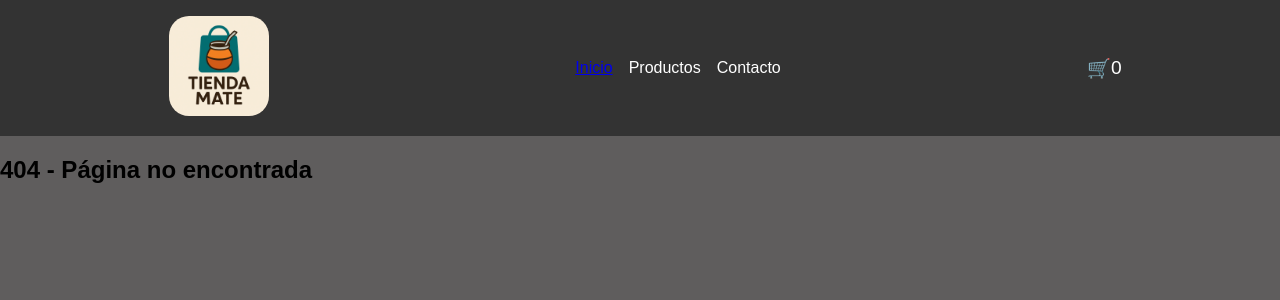
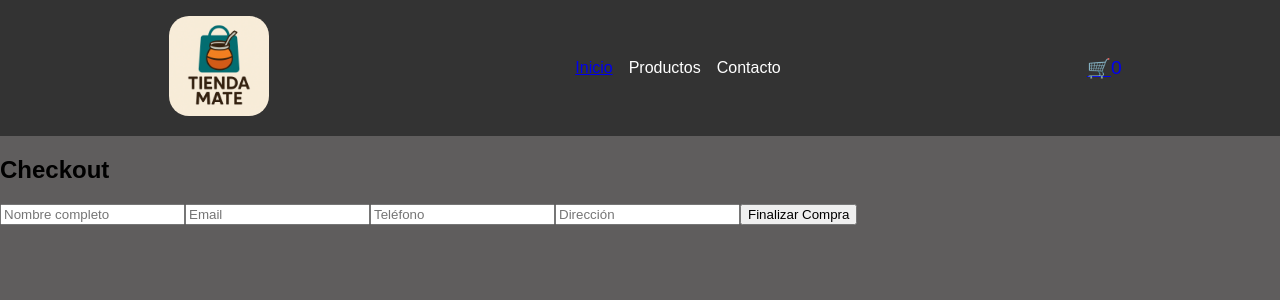
Before and after one commit to germansz10/TiendaMates-Sanchez, a React (Vite) app in the folder my-react-app/: page /checkout in a window 1280 px wide. Before the commit this address had no page. Shown: the top 300 px of the page. Built offline with nearby package versions, Linux system fonts and the light colour scheme.

Commit message:
carrito y firestore

```diff
--- a/my-react-app/package.json
+++ b/my-react-app/package.json
@@ -10,6 +10,7 @@
     "preview": "vite preview"
   },
   "dependencies": {
+    "firebase": "^11.10.0",
     "react": "^19.1.0",
     "react-dom": "^19.1.0"
   },
--- a/my-react-app/src/App.jsx
+++ b/my-react-app/src/App.jsx
@@ -2,15 +2,24 @@ import { Routes, Route } from 'react-router-dom';
 import NavBar from './components/NavBar/NavBar';
 import ItemListContainer from './components/ItemListContainer/ItemListContainer';
 import ItemDetailContainer from './components/ItemDetailContainer/ItemDetailContainer';
+import { CartProvider } from './context/CartContext';
+import Cart from './components/Cart/Cart';
+import CheckoutForm from './components/CheckoutForm/CheckoutForm';
+
+
 
 const App = () => {
   return (
     <>
+    <CartProvider>
       <NavBar />
       <Routes>
         <Route path="/" element={<ItemListContainer greeting="¡Bienvenido a Tienda Mate!" />} />
         <Route path="/category/:categoryId" element={<ItemListContainer />} />
         <Route path="/item/:itemId" element={<ItemDetailContainer />} />
+        <Route path="/cart" element={<Cart />} />
+        <Route path="/checkout" element={<CheckoutForm />} />
+
 
 
         {/* MENSAJES DE ERROR */}
@@ -18,6 +27,7 @@ const App = () => {
         <Route path="/category/*" element={<h2>404 - Página no encontrada</h2>} />
         <Route path="*" element={<h2>404 - Página no encontrada</h2>} />
       </Routes>
+    </CartProvider>
     </>
   );
 };
--- /dev/null
+++ b/my-react-app/src/components/Cart/Cart.jsx
@@ -0,0 +1,36 @@
+import { useContext } from 'react';
+import { CartContext } from '../../context/CartContext';
+import CartItem from '../CartItem/CartItem';
+import { Link } from 'react-router-dom';
+
+const Cart = () => {
+  const { cart, cartTotal, clearCart } = useContext(CartContext);
+
+  if (cart.length === 0) {
+    return (
+      <div>
+        <h2>Tu carrito está vacío</h2>
+        <Link to="/">Seguir comprando</Link>
+      </div>
+    );
+  }
+
+  return (
+    <div>
+      <h2>Carrito de Compras</h2>
+      {cart.map(item => (
+        <CartItem key={item.id} item={item} />
+      ))}
+
+      <h3>Total: ${cartTotal().toLocaleString('es-AR')}</h3>
+
+      <button onClick={clearCart}>Vaciar carrito</button>
+
+      <Link to="/checkout">
+        <button>Finalizar compra</button>
+      </Link>
+    </div>
+  );
+};
+
+export default Cart;
--- /dev/null
+++ b/my-react-app/src/components/CartItem/CartItem.jsx
@@ -0,0 +1,19 @@
+import { useContext } from 'react';
+import { CartContext } from '../../context/CartContext';
+
+const CartItem = ({ item }) => {
+  const { removeItem } = useContext(CartContext);
+
+  return (
+    <div style={{ borderBottom: '1px solid #ccc', marginBottom: '10px', paddingBottom: '10px' }}>
+      <h4>{item.title}</h4>
+      <img src={item.image} alt={item.title} style={{ width: '100px' }} />
+      <p>Precio unitario: ${item.price.toLocaleString('es-AR')}</p>
+      <p>Cantidad: {item.quantity}</p>
+      <p>Subtotal: ${(item.price * item.quantity).toLocaleString('es-AR')}</p>
+      <button onClick={() => removeItem(item.id)}>Eliminar</button>
+    </div>
+  );
+};
+
+export default CartItem;
--- a/my-react-app/src/components/CartWidget/CartWidget.jsx
+++ b/my-react-app/src/components/CartWidget/CartWidget.jsx
@@ -1,8 +1,14 @@
+import { useContext } from 'react';
+import { CartContext } from '../../context/CartContext';
+
+
 const CartWidget = () => {
-    return (
-      <div className="cart-widget">
-        🛒 <span className="badge">0</span>
-      </div>
+    const { cartQuantity } = useContext(CartContext);
+
+  return (
+    <div className="cart-widget">
+      🛒 <span className="badge">{cartQuantity()}</span>
+    </div>
     );
   };
 
--- /dev/null
+++ b/my-react-app/src/components/CheckoutForm/CheckoutForm.jsx
@@ -0,0 +1,94 @@
+import { useState, useContext } from 'react';
+import { CartContext } from '../../context/CartContext';
+
+const CheckoutForm = () => {
+  const { cart, cartTotal, clearCart, generateOrder } = useContext(CartContext);
+
+  const [buyer, setBuyer] = useState({
+    name: '',
+    email: '',
+    phone: '',
+    address: ''
+  });
+
+  const [orderId, setOrderId] = useState(null);
+  const [error, setError] = useState('');
+  const [loading, setLoading] = useState(false);
+
+  const handleChange = e => {
+    setBuyer({ ...buyer, [e.target.name]: e.target.value });
+  };
+
+  const handleSubmit = async (e) => {
+    e.preventDefault();
+
+    // Validar campos
+    if (!buyer.name || !buyer.email || !buyer.phone || !buyer.address) {
+      setError('Por favor completá todos los campos.');
+      return;
+    }
+
+    setError('');
+    setLoading(true);
+
+    try {
+      // Aquí se genera la orden en Firebase (función que deberías implementar)
+      const id = await generateOrder({ buyer, items: cart, total: cartTotal() });
+      setOrderId(id);
+      clearCart();
+    } catch (err) {
+      setError('Error al generar la orden. Intentá de nuevo.');
+    } finally {
+      setLoading(false);
+    }
+  };
+
+  if (orderId) {
+    return (
+      <div>
+        <h2>¡Gracias por tu compra!</h2>
+        <p>Tu número de orden es: <strong>{orderId}</strong></p>
+      </div>
+    );
+  }
+
+  return (
+    <form onSubmit={handleSubmit}>
+      <h2>Checkout</h2>
+      {error && <p style={{ color: 'red' }}>{error}</p>}
+      <input
+        type="text"
+        name="name"
+        placeholder="Nombre completo"
+        value={buyer.name}
+        onChange={handleChange}
+      />
+      <input
+        type="email"
+        name="email"
+        placeholder="Email"
+        value={buyer.email}
+        onChange={handleChange}
+      />
+      <input
+        type="tel"
+        name="phone"
+        placeholder="Teléfono"
+        value={buyer.phone}
+        onChange={handleChange}
+      />
+      <input
+        type="text"
+        name="address"
+        placeholder="Dirección"
+        value={buyer.address}
+        onChange={handleChange}
+      />
+      <button type="submit" disabled={loading}>
+        {loading ? 'Procesando...' : 'Finalizar Compra'}
+      </button>
+    </form>
+  );
+};
+
+export default CheckoutForm;
--- a/my-react-app/src/components/ItemCount/ItemCount.jsx
+++ b/my-react-app/src/components/ItemCount/ItemCount.jsx
@@ -1,16 +1,22 @@
 import { useState } from 'react';
 
-const ItemCount = () => {
-  const [count, setCount] = useState(1);
+const ItemCount = ({ stock, initial = 1, onAdd }) => {
+  const [count, setCount] = useState(initial);
 
-  const add = () => setCount(prev => prev + 1);
-  const subtract = () => count > 1 && setCount(prev => prev - 1);
+  const add = () => {
+    if (count < stock) setCount(prev => prev + 1);
+  };
+
+  const subtract = () => {
+    if (count > 1) setCount(prev => prev - 1);
+  };
 
   return (
     <div>
       <button onClick={subtract}>-</button>
       <span>{count}</span>
       <button onClick={add}>+</button>
+      <button onClick={() => onAdd(count)}>Agregar al carrito</button>
     </div>
   );
 };
--- a/my-react-app/src/components/ItemDetail/ItemDetail.jsx
+++ b/my-react-app/src/components/ItemDetail/ItemDetail.jsx
@@ -1,14 +1,29 @@
 // ItemDetail.jsx
+import { useState, useContext } from 'react';
+import { CartContext } from '../../context/CartContext';
 import ItemCount from '../ItemCount/ItemCount';
 
 const ItemDetail = ({ product }) => {
+  const [added, setAdded] = useState(false);
+  const { addItem } = useContext(CartContext);
+
+  const handleOnAdd = (quantity) => {
+    addItem(product, quantity);
+    setAdded(true);
+  };
+
   return (
     <div>
       <h2>{product.title}</h2>
       <img src={product.image} alt={product.title} className="item-image" />
       <p>${product.price}</p>
       <p>categoria: {product.category}</p>
-      <ItemCount />
+
+      {!added ? (
+        <ItemCount stock={product.stock || 10} initial={1} onAdd={handleOnAdd} />
+      ) : (
+        <p>Producto agregado al carrito</p>
+      )}
     </div>
   );
 };
--- a/my-react-app/src/components/Navbar/NavBar.jsx
+++ b/my-react-app/src/components/Navbar/NavBar.jsx
@@ -3,17 +3,15 @@ import './NavBar.css';
 import logo from '../../assets/logo.png';
 import { Link } from 'react-router-dom';
 
-
 const NavBar = () => {
   return (
     <nav className="navbar">
-    <div className='navbar-logo'><a href="/"><img className="logo" src={logo} alt='Logo de la tienda' /></a></div>
-
-
-
+      <div className='navbar-logo'>
+        <Link to="/"><img className="logo" src={logo} alt='Logo de la tienda' /></Link>
+      </div>
 
       <ul>
-        <Link to="/">Inicio</Link>
+        <li><Link to="/">Inicio</Link></li>
 
         <li className='submenu'>Productos
           <ul className='submenu-list'>
@@ -25,7 +23,10 @@ const NavBar = () => {
 
         <li>Contacto</li>
       </ul>
-      <CartWidget />
+
+      <Link to="/cart">
+        <CartWidget />
+      </Link>
     </nav>
   );
 };
--- /dev/null
+++ b/my-react-app/src/context/CartContext.jsx
@@ -0,0 +1,78 @@
+import React, { createContext, useState } from 'react';
+import app from '../firebaseConfig';
+import { getFirestore, collection, addDoc, serverTimestamp } from 'firebase/firestore';
+
+export const CartContext = createContext();
+
+export const CartProvider = ({ children }) => {
+  const [cart, setCart] = useState([]);
+
+  const db = getFirestore(app);
+
+  // Agrega producto al carrito o suma cantidad si ya existe
+  const addItem = (product, quantity) => {
+    setCart(prevCart => {
+      const itemIndex = prevCart.findIndex(item => item.id === product.id);
+      if (itemIndex !== -1) {
+        const newCart = [...prevCart];
+        newCart[itemIndex].quantity += quantity;
+        return newCart;
+      } else {
+        return [...prevCart, { ...product, quantity }];
+      }
+    });
+  };
+
+  // Quita un producto del carrito por id
+  const removeItem = (productId) => {
+    setCart(prevCart => prevCart.filter(item => item.id !== productId));
+  };
+
+  // Limpia todo el carrito
+  const clearCart = () => {
+    setCart([]);
+  };
+
+  // Cantidad total de productos en el carrito
+  const cartQuantity = () => {
+    return cart.reduce((total, item) => total + item.quantity, 0);
+  };
+
+  // Total a pagar
+  const cartTotal = () => {
+    return cart.reduce((total, item) => total + item.price * item.quantity, 0);
+  };
+
+  // Generar orden en Firestore
+  const generateOrder = async ({ buyer, items, total }) => {
+    try {
+      const ordersCollection = collection(db, 'orders');
+      const order = {
+        buyer,
+        items,
+        total,
+        createdAt: serverTimestamp()
+      };
+
+      const docRef = await addDoc(ordersCollection, order);
+      return docRef.id; // Retorna el ID de la orden generada
+    } catch (error) {
+      console.error("Error al generar la orden: ", error);
+      throw error;
+    }
+  };
+
+  return (
+    <CartContext.Provider value={{
+      cart,
+      addItem,
+      removeItem,
+      clearCart,
+      cartQuantity,
+      cartTotal,
+      generateOrder,  // <-- Agregamos esta función al context
+    }}>
+      {children}
+    </CartContext.Provider>
+  );
+};
--- /dev/null
+++ b/my-react-app/src/firebaseConfig.js
@@ -0,0 +1,14 @@
+import { initializeApp } from 'firebase/app';
+
+const firebaseConfig = {
+  apiKey: "AIzaSyAvI95xTDujCYZX3fh5MtLxYNvT7PFBmGU",
+  authDomain: "tiendamates912.firebaseapp.com",
+  projectId: "tiendamates912",
+  storageBucket: "tiendamates912.firebasestorage.app",
+  messagingSenderId: "787259796361",
+  appId: "1:787259796361:web:2a196f0f61101e42774f58"
+};
+
+const app = initializeApp(firebaseConfig);
+
+export default app;
```
Also changed, not shown: my-react-app/src/components/ItemListContainer/ItemListContainer.jsx (+2 -5 lines), 2 other files (tests, documents, lock files or other folders).
